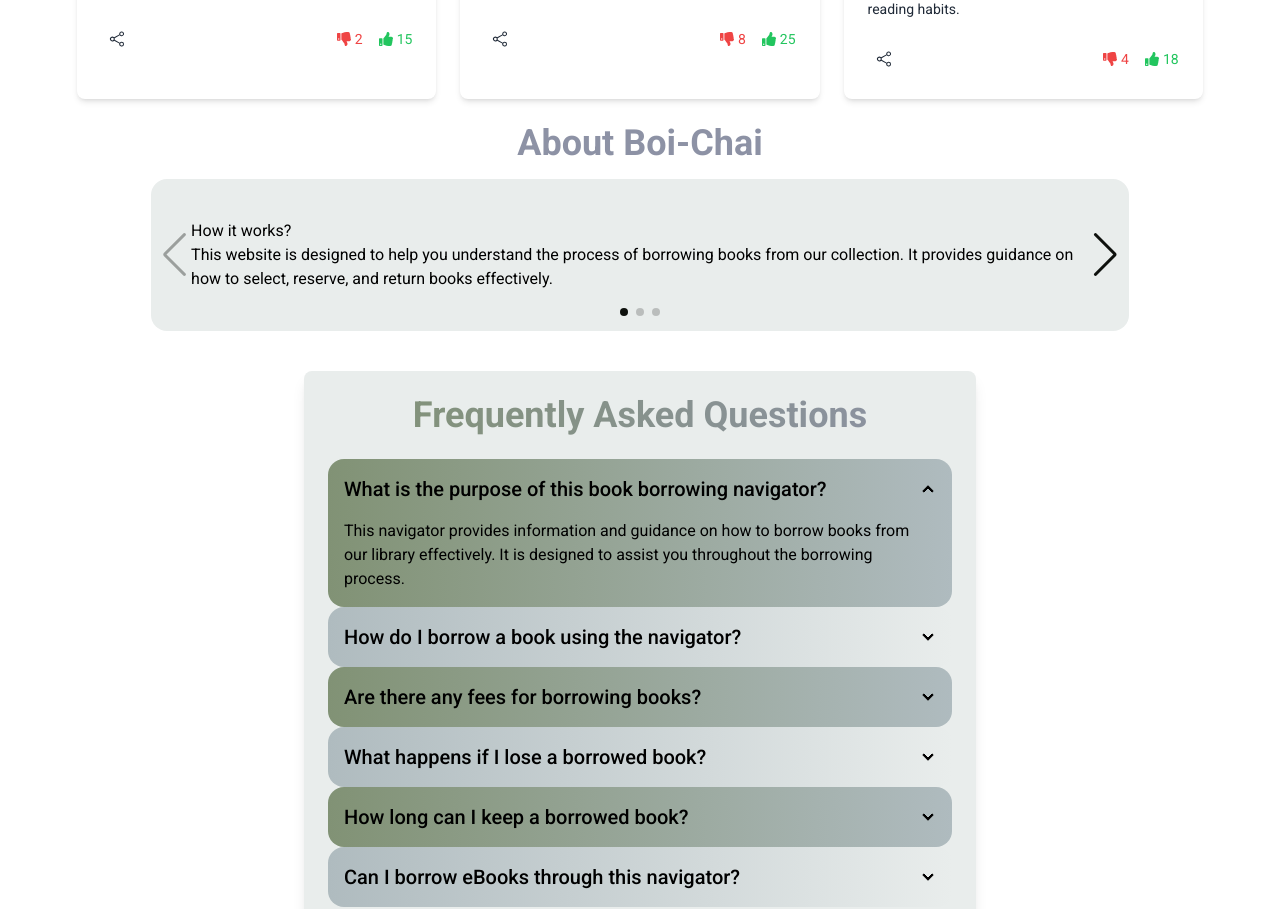
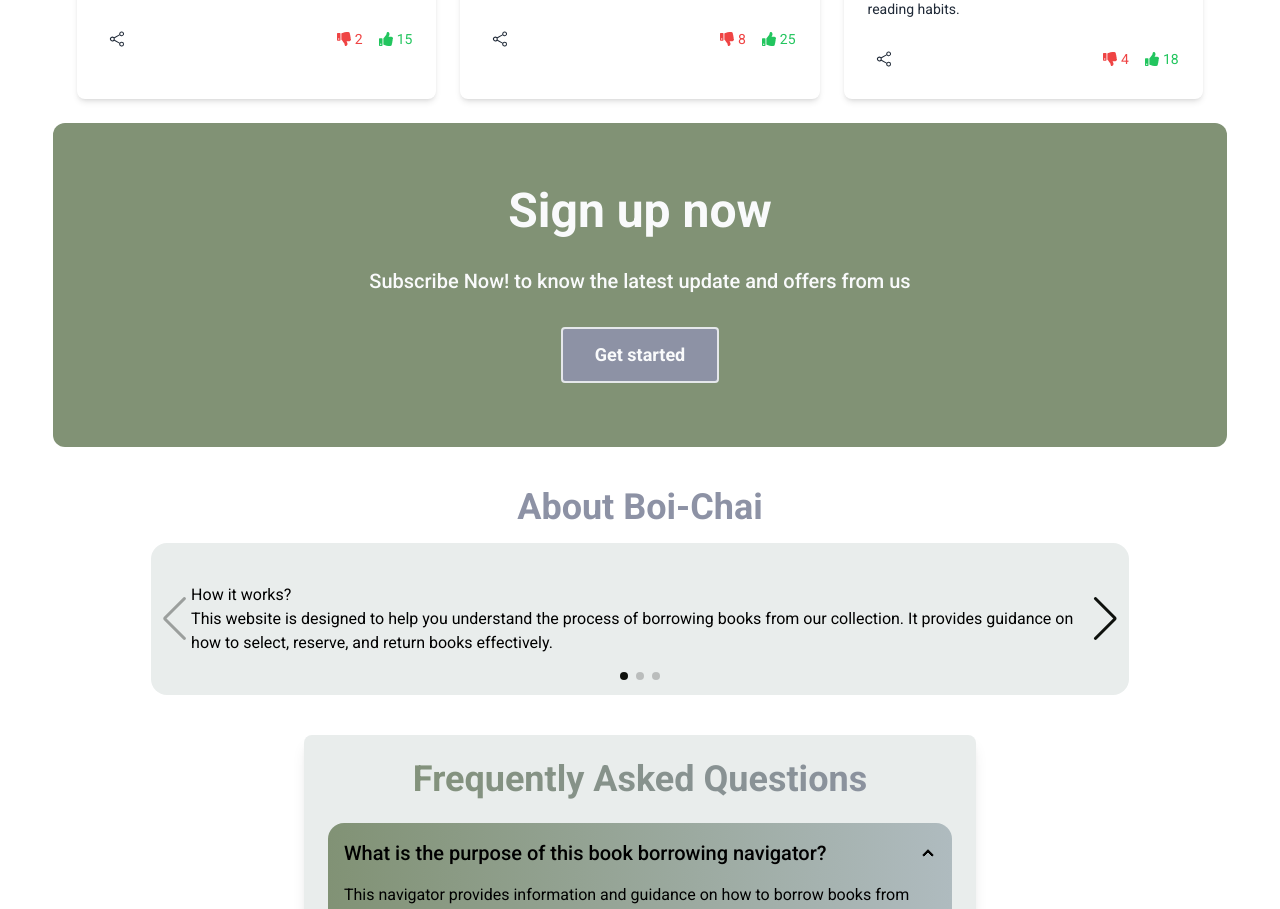
Before and after one commit to hassankhsalar/Boi-chai, a React (Vite) app: page / in a window 1280 px wide. Shown: the part 2240-3149 px from the top of the page. Built offline with nearby package versions, Linux system fonts and the light colour scheme; no server answers.

Commit message:
added CTA

```diff
--- a/src/pages/AllBooks.jsx
+++ b/src/pages/AllBooks.jsx
@@ -153,7 +153,7 @@
         }
       >
         {viewType === "Card" ? (
-          <div className="grid grid-cols-1 md:grid-cols-2 lg:grid-cols-3 gap-6">
+          <div className="grid grid-cols-1 md:grid-cols-2 lg:grid-cols-3 xl:grid-cols-4 gap-6">
             {filteredBooks.map((book) => (
               <AllBooksCard key={book._id} book={book} />
             ))}
--- a/src/pages/BorrowedBooks.jsx
+++ b/src/pages/BorrowedBooks.jsx
@@ -54,7 +54,7 @@
       {borrowedBooks.length === 0 ? (
         <p>No borrowed books found.</p>
       ) : (
-        <div className="grid grid-cols-1 sm:grid-cols-1 md:grid-cols-2 lg:grid-cols-3 gap-4">
+        <div className="grid grid-cols-1 sm:grid-cols-1 md:grid-cols-2 lg:grid-cols-3 xl:grid-cols-4 gap-4">
           {borrowedBooks.map((book) => (
             <div key={book.bookId} className="card w-72 bg-background shadow-lg compact">
               <figure>
--- /dev/null
+++ b/src/pages/CallToAction.jsx
@@ -0,0 +1,91 @@
+import React, { useState } from "react";
+
+const CallToAction = () => {
+  const [showModal, setShowModal] = useState(false);
+  const [email, setEmail] = useState("");
+  const [successMessage, setSuccessMessage] = useState("");
+
+  const handleSubmit = async (e) => {
+    e.preventDefault();
+
+    const response = await fetch("https://boi-chai-serverside.vercel.app/subscriber", {
+      method: "POST",
+      headers: {
+        "Content-Type": "application/json",
+      },
+      body: JSON.stringify({ email }),
+    });
+
+    const data = await response.json();
+
+    if (response.ok) {
+      setSuccessMessage(data.message);
+      setEmail("");
+      setShowModal(false);
+    } else {
+      setSuccessMessage("Something went wrong. Try again.");
+    }
+  };
+
+  return (
+    <div>
+      <section className="py-6 bg-primary rounded-xl dark:bg-gray-100 text-gray-50 dark:text-gray-900 mb-10">
+        <div className="container mx-auto flex flex-col items-center justify-center p-4 space-y-8 md:p-10 md:px-24 xl:px-48">
+          <h1 className="text-5xl font-bold leading-none text-center">
+            Sign up now
+          </h1>
+          <p className="text-xl font-medium text-center">
+            Subscribe Now! to know the latest update and offers from us
+          </p>
+          <div className="flex flex-col space-y-4 sm:space-y-0 sm:flex-row sm:space-x-8">
+            <button
+              onClick={() => setShowModal(true)}
+              className="px-8 py-3 text-lg font-semibold rounded bg-accent dark:bg-violet-600 text-gray-50 border-2"
+            >
+              Get started
+            </button>
+          </div>
+        </div>
+      </section>
+
+      {showModal && (
+        <div className="fixed inset-0 z-50 flex items-center justify-center bg-black/50">
+          <div className="bg-white p-8 rounded-lg shadow-md w-96 text-gray-900">
+            <h2 className="text-xl font-semibold mb-4">Subscribe</h2>
+            <form onSubmit={handleSubmit}>
+              <input
+                type="email"
+                required
+                placeholder="Enter your email"
+                className="w-full p-2 border rounded mb-4"
+                value={email}
+                onChange={(e) => setEmail(e.target.value)}
+              />
+              <div className="flex justify-between">
+                <button
+                  type="button"
+                  onClick={() => setShowModal(false)}
+                  className="px-4 py-2 bg-gray-300 rounded hover:bg-gray-400"
+                >
+                  Cancel
+                </button>
+                <button
+                  type="submit"
+                  className="px-4 py-2 bg-blue-600 text-white rounded hover:bg-blue-700"
+                >
+                  Submit
+                </button>
+              </div>
+            </form>
+          </div>
+        </div>
+      )}
+
+      {successMessage && (
+        <p className="text-center text-green-600 font-medium">{successMessage}</p>
+      )}
+    </div>
+  );
+};
+
+export default CallToAction;
--- a/src/pages/Home.jsx
+++ b/src/pages/Home.jsx
@@ -6,6 +6,7 @@
 import About from "../components/About";
 import Testimonials from "../components/Testimonials";
 import CommunityForums from "./CommunityForums";
+import CallToAction from "./CallToAction";
 
 const categories = [
   { name: "Novel", description: "Explore various novel books." },
@@ -54,6 +55,9 @@
             <CommunityForums></CommunityForums>
           </div>
 
+          {/* call to action */}
+              <CallToAction></CallToAction>
+
 
           {/* Extra sections */}
           <About></About>
```
